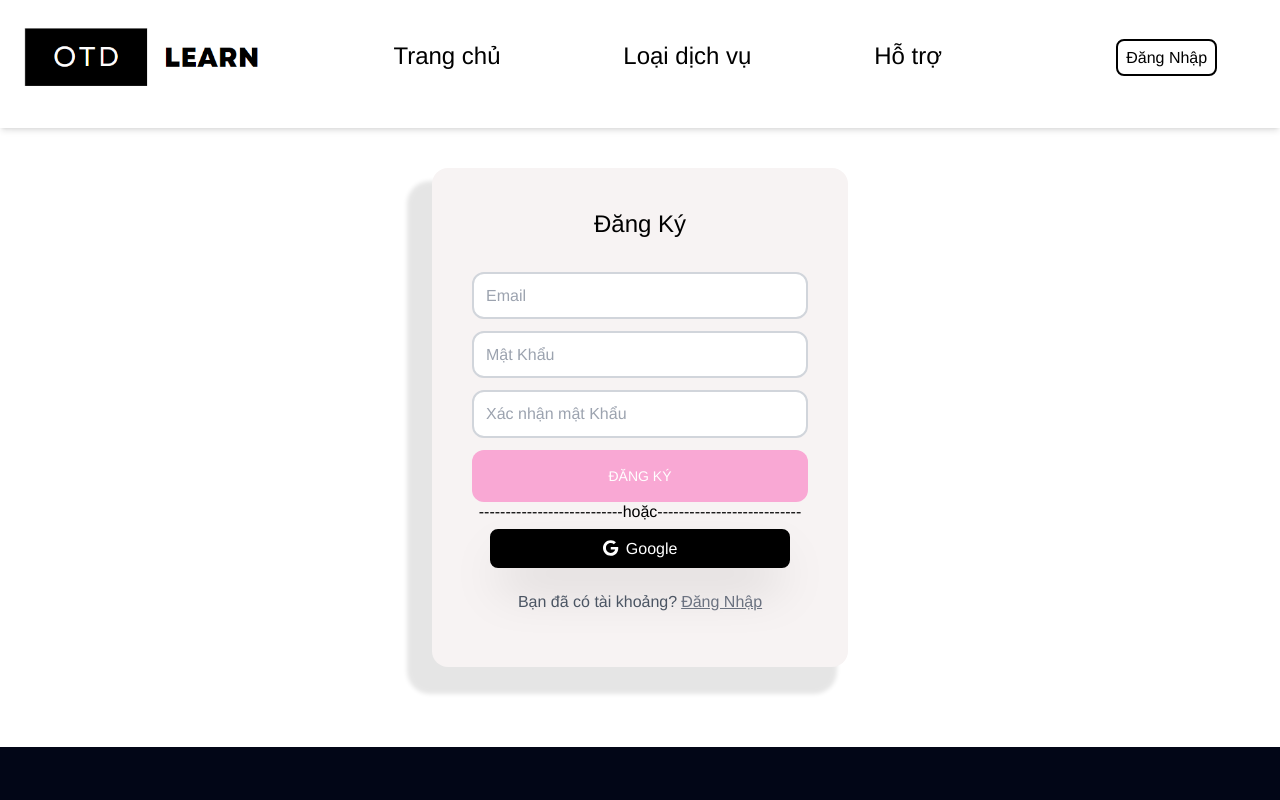
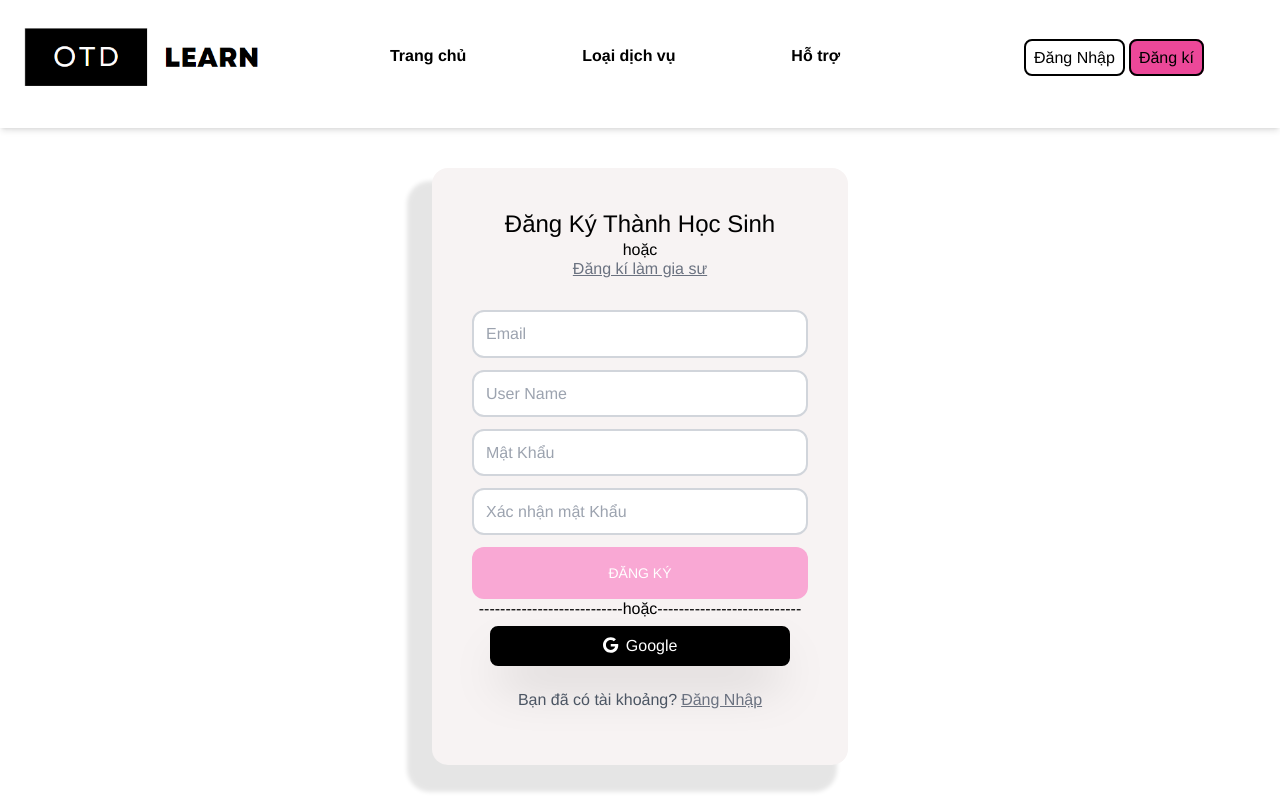
Before and after one commit to lehaodang189203/Summer2024SWP391_SAP1804_Group05_FE, a React (Vite) app in the folder OnDemandTutor/: page /register in a window 1280 px wide. Shown: the top 800 px of the page. Built offline with nearby package versions, Linux system fonts and the light colour scheme.

Commit message:
them registerAT

```diff
--- a/OnDemandTutor/src/components/RegisterHeader/RegisterHeader.tsx
+++ b/OnDemandTutor/src/components/RegisterHeader/RegisterHeader.tsx
@@ -17,27 +17,31 @@ export default function RegisterHeader() {
             </Link>
           </nav>
           {/* Mid */}
-          <div className='h-36 col-span-7 text-2xl'>
+          <div className='h-36 col-span-6 text-2xl'>
             <div className='pr-[50px] pt-[40px] justify-around items-center flex'>
-              <Link to='/' className='text-center hover:text-pink-600'>
+              <Link to='#' className='ct-top-menu-items'>
                 Trang chủ
               </Link>
 
-              <Link to='/' className='text-center hover:text-pink-600'>
+              <Link to='/' className='ct-top-menu-items'>
                 Loại dịch vụ
               </Link>
 
-              <Link to='/' className='text-center hover:text-pink-600'>
+              <Link to='/' className='ct-top-menu-items'>
                 Hỗ trợ
               </Link>
             </div>
           </div>
           {/* Login */}
-          <nav className='h-36 pt-[48px] col-span-2'>
-            <Link to='/login' className='border-black border-2 px-2 py-2 rounded-lg hover:bg-gray-200'>
+          <nav className='h-36 pt-[48px] col-span-3'>
+            <Link to='/login' className='transition:duration-150 ease-in-out border-black border-2 px-2 py-2 rounded-lg hover:bg-gray-200 mr-1 '>
               Đăng Nhập
             </Link>
+            <Link to='/register' className='bg-pink-500 border-black border-2 px-2 py-2 rounded-lg hover:bg-pink-400'>
+              Đăng kí
+            </Link>
           </nav>
+
         </div>
       </div>
     </header>
--- a/OnDemandTutor/src/constant/path.ts
+++ b/OnDemandTutor/src/constant/path.ts
@@ -2,6 +2,7 @@ const path = {
   home: '/home',
   login: '/login',
   register: '/register',
+  registerAsTutor:'/registerAT',
   logout: '/logout',
   tutorList: ''
 } as const
--- a/OnDemandTutor/src/index.css
+++ b/OnDemandTutor/src/index.css
@@ -12,3 +12,7 @@ body {
     sans-serif;
   font-weight: 400;
 }
+.ct-top-menu-items{
+  @apply text-base font-bold cursor-pointer hover:text-pink-600 py-1 relative after:absolute after:bottom-0 after:left-0
+  after:bg-pink-600 after:h-0.5 after:w-0 hover:after:w-full after:transition-all after:ease-in-out after:duration-100;
+}
--- a/OnDemandTutor/src/pages/Register/Register.tsx
+++ b/OnDemandTutor/src/pages/Register/Register.tsx
@@ -11,11 +11,24 @@ export default function Register() {
           style={{ background: '#F7F3F3', boxShadow: 'rgba(0, 0, 0, 0.1) -18px 20px 4px 7px' }}
           className='p-10 w-4/12  rounded-2xl shadow-neutral-950'
         >
-          <div className='text-2xl'>Đăng Ký</div>
+          <div className='text-2xl'>Đăng Ký Thành Học Sinh</div>
+          hoặc
+          <div>
+              <Link className='text-gray-500 underline hover:text-red-500' to='/registerAT'>
+                Đăng kí làm gia sư
+              </Link>
+            </div>
           <div className='mt-8'>
             <input
               type='email'
               placeholder='Email'
+              className='p-3 w-full outline-none  border-gray-300 forcus:border-gray-500 forcus:shawdow-sm rounded-xl hover:border-black border-2'
+            />
+          </div>
+          <div className='mt-3'>
+            <input
+              type='userName'
+              placeholder='User Name'
               className='p-3 w-full outline-none  border-gray-300 forcus:border-gray-500 forcus:shawdow-sm rounded-xl hover:border-black border-2'
             />
           </div>
@@ -60,6 +73,7 @@ export default function Register() {
                 Đăng Nhập
               </Link>
             </div>
+
           </div>
         </form>
       </div>
--- a/OnDemandTutor/src/pages/RegisterAsTutor/RegisterAsTutor.tsx
+++ b/OnDemandTutor/src/pages/RegisterAsTutor/RegisterAsTutor.tsx
@@ -0,0 +1,75 @@
+import { faGoogle } from '@fortawesome/free-brands-svg-icons'
+import { FontAwesomeIcon } from '@fortawesome/react-fontawesome'
+
+import { Link } from 'react-router-dom'
+
+export default function RegisterAsTutor() {
+  return (
+    <div className='bg-white py-10  w-full '>
+      <div className='container justify-center flex'>
+        <form
+          style={{ background: '#F7F3F3', boxShadow: 'rgba(0, 0, 0, 0.1) -18px 20px 4px 7px' }}
+          className='p-10 w-4/12  rounded-2xl shadow-neutral-950'
+        >
+          <div className='text-2xl'>Đăng Ký Làm Giảng Viên</div>
+          <div className='mt-8'>
+            <input
+              type='email'
+              placeholder='Email'
+              className='p-3 w-full outline-none  border-gray-300 forcus:border-gray-500 forcus:shawdow-sm rounded-xl hover:border-black border-2'
+            />
+          </div>
+          <div className='mt-3'>
+            <input
+              type='userName'
+              placeholder='User Name'
+              className='p-3 w-full outline-none  border-gray-300 forcus:border-gray-500 forcus:shawdow-sm rounded-xl hover:border-black border-2'
+            />
+          </div>
+          <div className='mt-3'>
+            <input
+              type='password'
+              placeholder='Mật Khẩu'
+              className='p-3 w-full outline-none border-gray-300 forcus:border-gray-500 forcus:shawdow-sm rounded-xl  hover:border-black border-2'
+            />
+          </div>
+          <div className='mt-3'>
+            <input
+              type='password'
+              placeholder='Xác nhận mật Khẩu'
+              className='p-3 w-full outline-none border-gray-300 forcus:border-gray-500 forcus:shawdow-sm rounded-xl  hover:border-black border-2'
+            />
+          </div>
+          <div className='mt-3'>
+            <button className='w-full  rounded-xl text-center bg-pink-300 py-4 px-2 uppercase  text-white text-sm hover:bg-pink-600 flex justify-center items-center'>
+              Đăng Ký
+            </button>
+          </div>
+
+          <div className='NleHE1'>
+            <span>---------------------------</span>
+            <span className='EMof35'>hoặc</span>
+            <span>---------------------------</span>
+          </div>
+
+          <div className='justify-center flex py-2'>
+            <button className=' bg-black text-white border-black border-2 w-[300px] rounded-lg justify-center items-center flex py-2 shadow-2xl hover:bg-white hover:text-black'>
+              <div className='pr-2'>
+                <FontAwesomeIcon icon={faGoogle} />
+              </div>
+              <div>Google</div>
+            </button>
+          </div>
+          <div className='my-4'>
+            <div>
+              <span className='text-gray-600 mr-1'>Bạn đã có tài khoảng?</span>
+              <Link className='text-gray-500 underline hover:text-red-500' to='/Login'>
+                Đăng Nhập
+              </Link>
+            </div>
+          </div>
+        </form>
+      </div>
+    </div>
+  )
+}
--- a/OnDemandTutor/src/pages/RegisterAsTutor/index.ts
+++ b/OnDemandTutor/src/pages/RegisterAsTutor/index.ts
@@ -0,0 +1,3 @@
+import RegisterAsTutor from "./RegisterAsTutor";
+
+export default RegisterAsTutor;
--- a/OnDemandTutor/src/useRouteElement.tsx
+++ b/OnDemandTutor/src/useRouteElement.tsx
@@ -5,6 +5,7 @@ import Register from './pages/Register'
 import RegisterLayout from './layout/RegisterLayout/RegisterLayout'
 import Home from './pages/Home'
 import path from './constant/path'
+import RegisterAsTutor from './pages/RegisterAsTutor/RegisterAsTutor'
 
 export default function useRouteElements() {
   const routeElements = useRoutes([
@@ -34,7 +35,14 @@ export default function useRouteElements() {
         </RegisterLayout>
       )
     },
-
+    {
+      path: path.registerAsTutor,
+      element: (
+        <RegisterLayout>
+          <RegisterAsTutor />
+        </RegisterLayout>
+      )
+    },
     {
       path: path.tutorList,
       element: (
```
Also changed, not shown: 1 other file (tests, documents, lock files or other folders).
